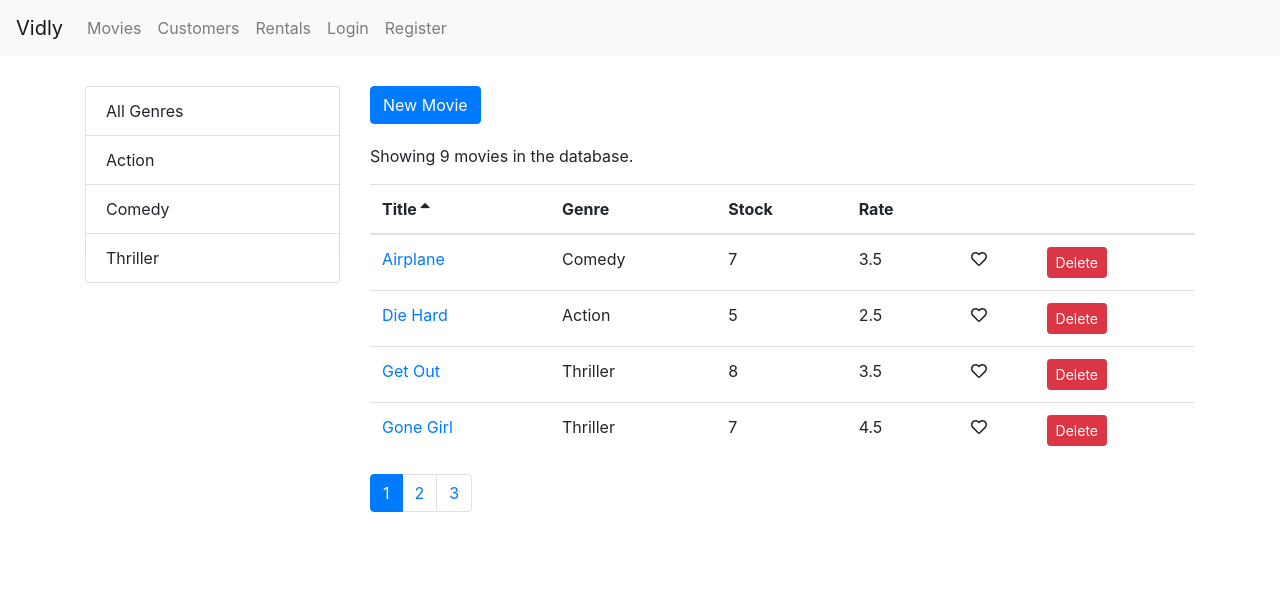
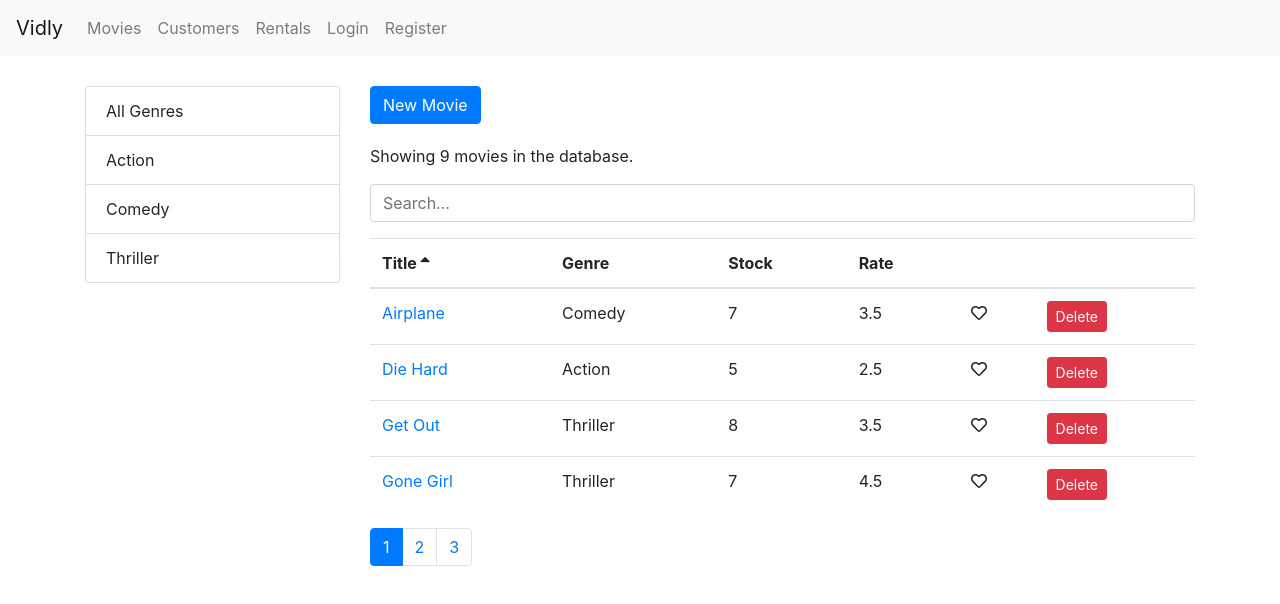
Before and after one commit to StevenVC-P/Videly, a React (Create React App) app: page / in a window 1280 px wide. Shown: the top 604 px of the page. Built offline with nearby package versions, Linux system fonts and the light colour scheme.

Commit message:
added searchBar to the common compenents and included in movies.jsx to filter

```diff
--- /dev/null
+++ b/src/components/common/searchBar.jsx
@@ -0,0 +1,15 @@
+import React from 'react';
+
+const SearchBar = ({value, onChange}) => {
+    return (
+        <input
+            type="text"
+            name="term"
+            className="form-control my-3"
+            placeholder="Search..."
+            value= {value}
+            onChange= {e => onChange(e.currentTarget.value)} />
+    );
+}
+
+export default SearchBar;
--- a/src/components/movies.jsx
+++ b/src/components/movies.jsx
@@ -3,6 +3,7 @@
 import Pagnation from "./common/pagaination";
 import ListGroup from "./common/listGroup.jsx";
 import MoviesTable from "./moviesTable.jsx";
+import SearchBar from "./common/searchBar";
 import { paginate } from "../utils/paginate";
 import { getMovies } from "../services/fakeMovieService.js";
 import { getGenres } from "../services/fakeGenreService.js";
@@ -12,8 +13,10 @@
     state = {
         movies: [],
         genres: [],
+        currentPage: 1,
         pageSize: 4,
-        currentPage: 1,
+        searchQuery: "",
+        selectedGenre: null,
         sortColumn: {path: "title", order: 'asc'}
     };
 
@@ -24,7 +27,11 @@
     }
 
     handleGenreSelect = genre => {
-        this.setState({ selectedGenre: genre, currentPage: 1});
+        this.setState({ selectedGenre: genre, searchQuery: "", currentPage: 1});
+    }
+
+    handleSearch = query => {
+        this.setState({searchQuery: query, selectedGenre:null, currentPage: 1})
     }
 
     handleDelete = movie => {
@@ -48,19 +55,24 @@
         this.setState({ currentPage: page });
     }
 
+
     getPagedData = () => {
         const {
             pageSize,
             currentPage,
             selectedGenre,
+            searchQuery,
             sortColumn,
             movies: allMovies,
         } = this.state;
 
-        const filtered =
-            selectedGenre && selectedGenre._id
-                ? allMovies.filter(m => m.genre._id === selectedGenre._id)
-                : allMovies
+        let filtered = allMovies
+        if(searchQuery)
+            filtered = allMovies.filter(m =>
+                m.title.toLowerCase().includes(searchQuery.toLowerCase())
+            );
+        else if (selectedGenre && selectedGenre._id)
+            filtered = allMovies.filter(m => m.genre._id === selectedGenre._id);
 
         const sorted = _.orderBy(filtered, [sortColumn.path], [sortColumn.order])
 
@@ -71,7 +83,7 @@
 
     render(){
         const { length: count} = this.state.movies;
-        const { pageSize, currentPage, sortColumn} = this.state;
+        const { pageSize, currentPage, sortColumn, searchQuery} = this.state;
 
         if (count === 0)
             return <p>There are no movies in the database.</p>
@@ -96,6 +108,7 @@
                         New Movie
                     </Link>
                     <p>Showing {totalCount} movies in the database.</p>
+                    <SearchBar value={searchQuery} onChange={this.handleSearch} />
                     <MoviesTable
                         movies={movies}
                         sortColumn={sortColumn}
```
